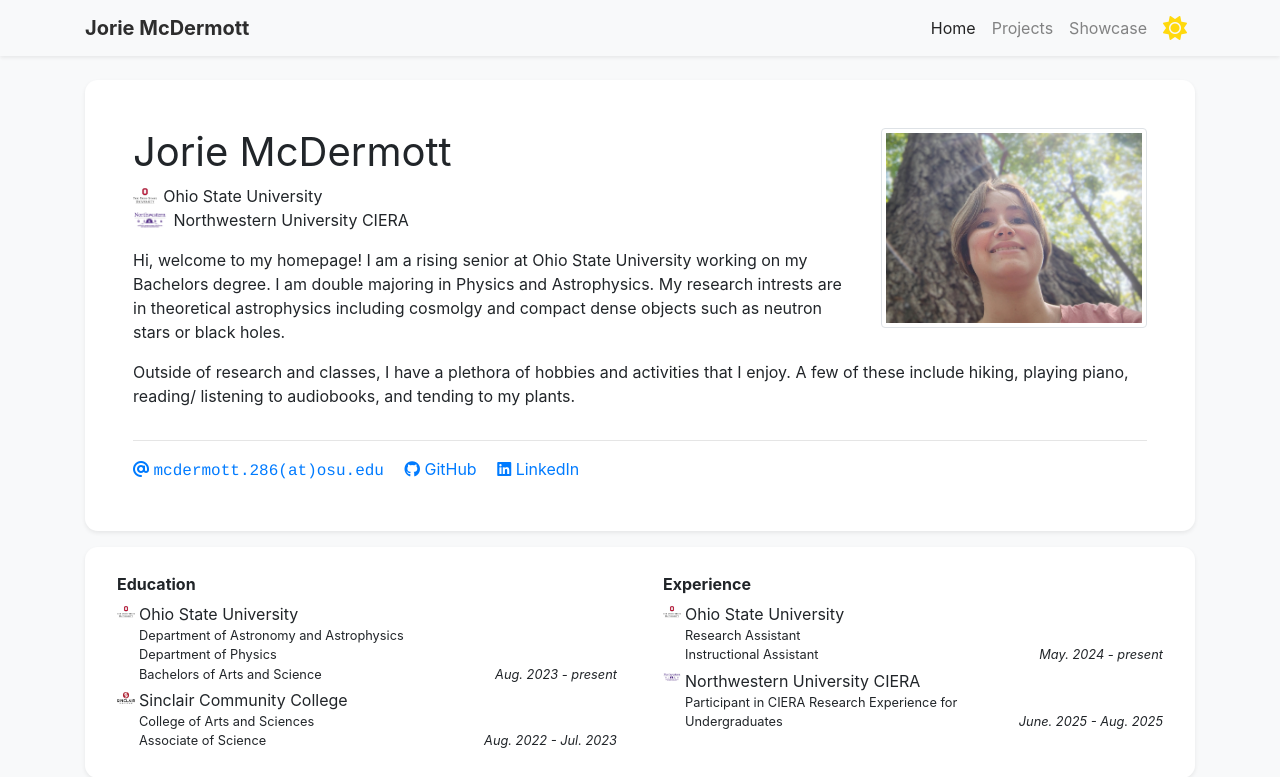
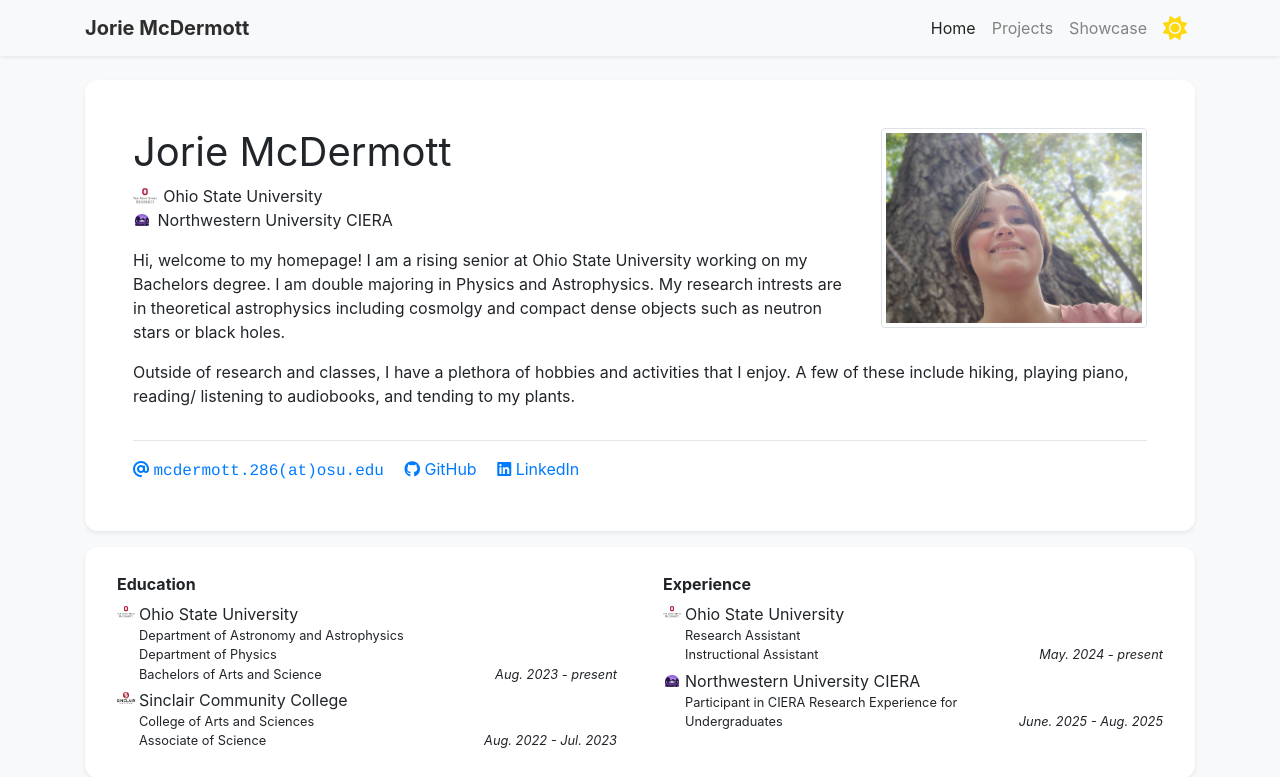
Before and after one commit to Jorie286/homepage, a Jekyll site: the page built from index.html, in a window 1280 px wide. Shown: the top 777 px of the page. Built offline with Jekyll 4.4.1, drawn with Linux system fonts in a browser that asks for light colours; nearby versions of some CDN libraries; a style sheet for code colours, icons or effects is not loaded.

Commit message:
Update profile.yml
Change CIERA badges on profile card.

```diff
--- a/_data/profile.yml
+++ b/_data/profile.yml
@@ -5,7 +5,7 @@ navbar_name: "Jorie McDermott"
 positions:
 - logo: /assets/images/badges/Display_Image_TheOhioStateUniversity_DoNotUse.png
   name: Ohio State University
-- logo: /assets/images/badges/CIERA_vertical_lockup_purple_003-1kfx0s0.png  # Logo is optional
+- logo: /assets/images/badges/Ciera Logo FINAL_CIERA_15_crest_purple.png  # Logo is optional
   name: Northwestern University CIERA
 
 
@@ -58,7 +58,7 @@ experience:
     Instructional Assistant
   date: May. 2024 - present
 - name: Northwestern University CIERA
-  logo: /assets/images/badges/CIERA_vertical_lockup_purple_003-1kfx0s0.png
+  logo: /assets/images/badges/Ciera Logo FINAL_CIERA_15_crest_purple.png
   position: Participant in CIERA Research Experience for Undergraduates
   date: June. 2025 - Aug. 2025
 
```
